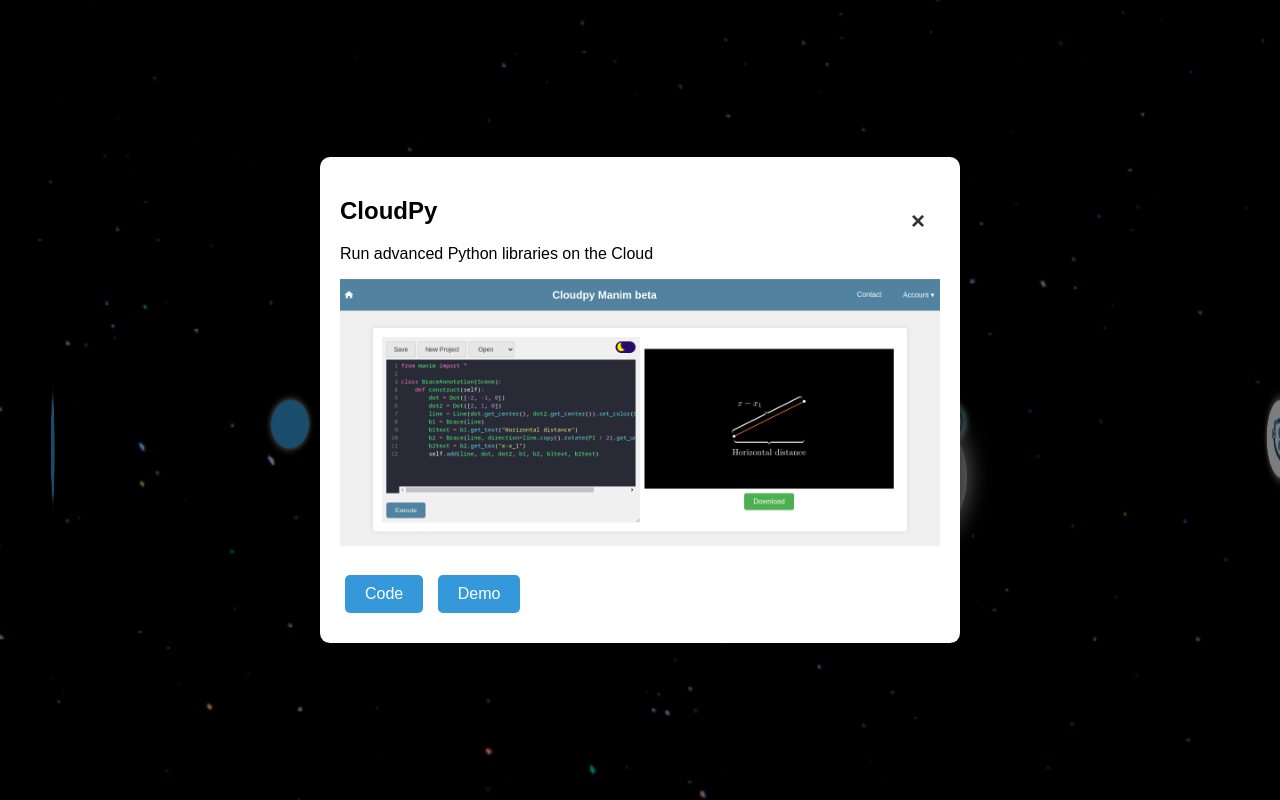
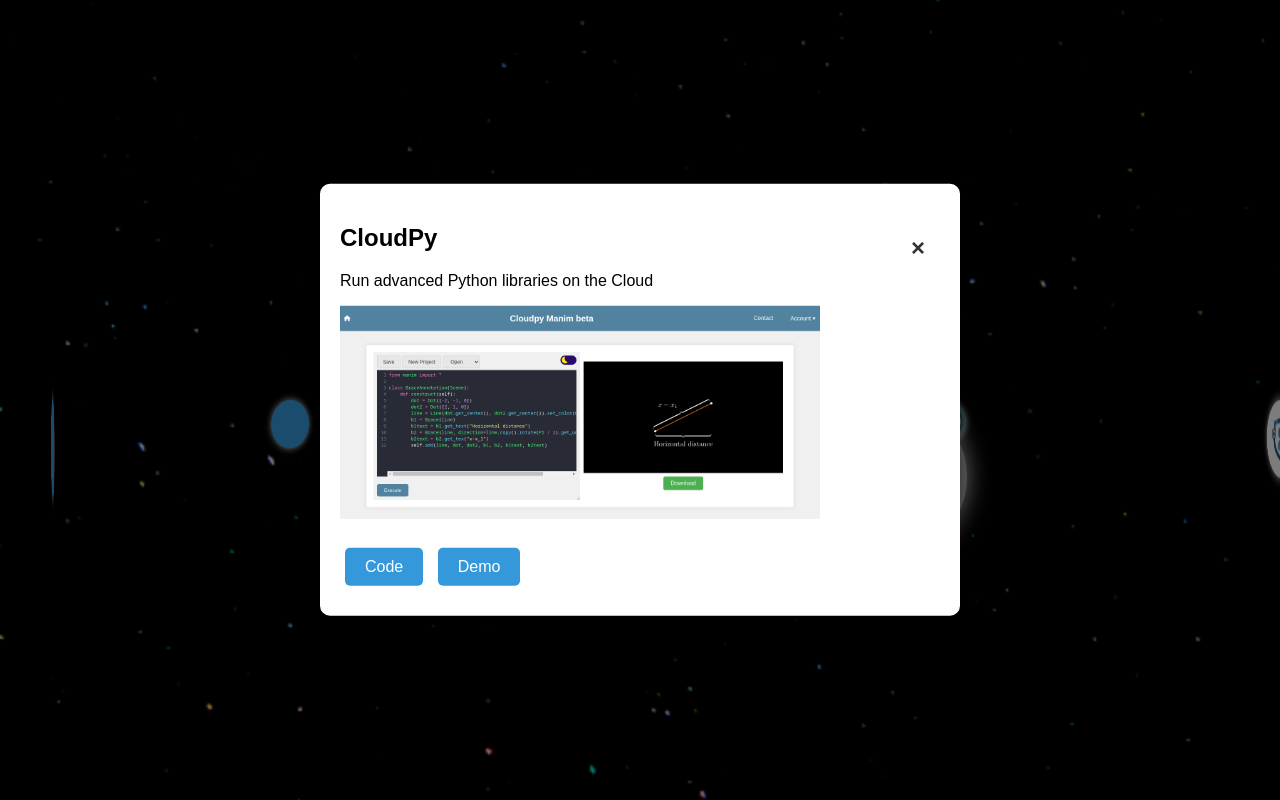
Before and after one commit to abhinavpbabu/abhinavpbabu.github.io, a plain HTML site: page index.html in a window 1280 px wide. Both pictures are taken after a click on the element 831 px from the left and 479 px from the top of the page. Drawn offline with nearby package versions, Linux system fonts and the light colour scheme; grey boxes are pictures that could not be loaded.

Commit message:
update oct15

```diff
--- a/script.js
+++ b/script.js
@@ -95,7 +95,7 @@
                 <span class="close-button" onclick="closeProjectDetails()">×</span>
                 <h2>${project.title}</h2>
                 <p>${project.description}</p>
-                <img src="${project.detailImageUrl}" alt="${project.title}" style="max-width: 100%; height: auto;" />
+                <img src="${project.detailImageUrl}" alt="${project.title}" style="max-width: 80%; height: auto;" />
                 <div class="project-links">
                     <a href="${project.links.code}" target="_blank" class="project-link-button">Code</a>
                     <a href="${project.links.demo}" target="_blank" class="project-link-button">Demo</a>
--- a/styles.css
+++ b/styles.css
@@ -27,7 +27,7 @@
     width: 150px;
     height: 150px;
     border-radius: 50%;
-    background-image: url('pxArt.png');
+    background-image: url('img/profile.png');
     background-size: cover;
     position: absolute;
     top: 50%;
```
Also changed, not shown: img/profile.png (added).
